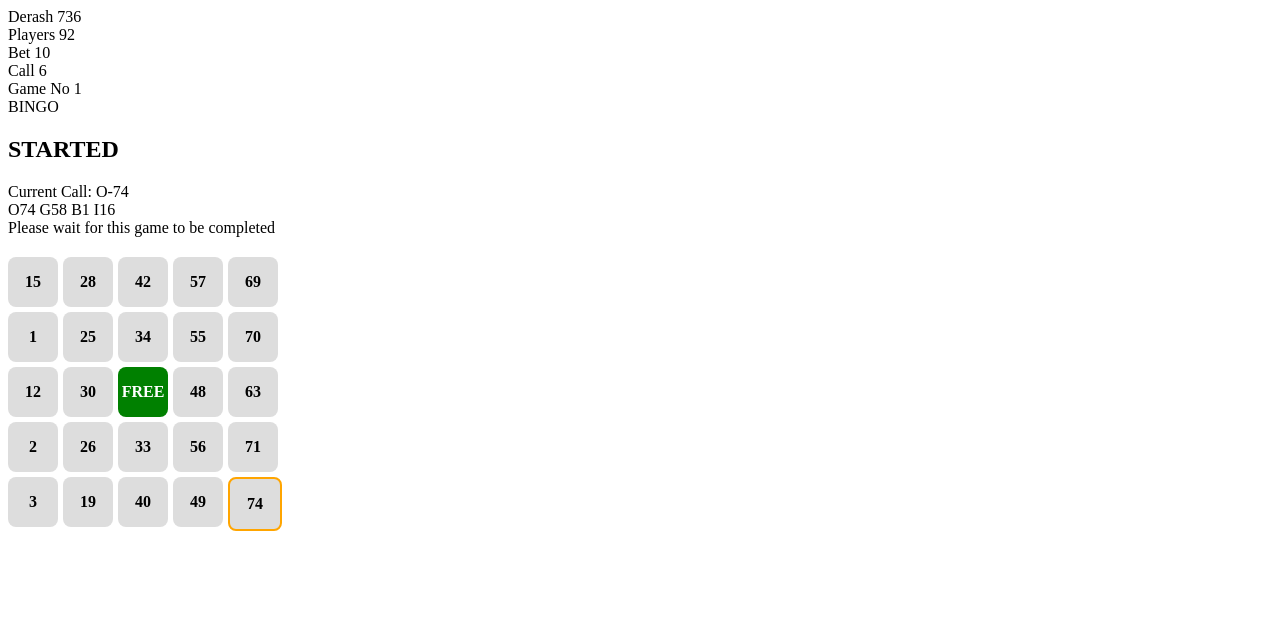
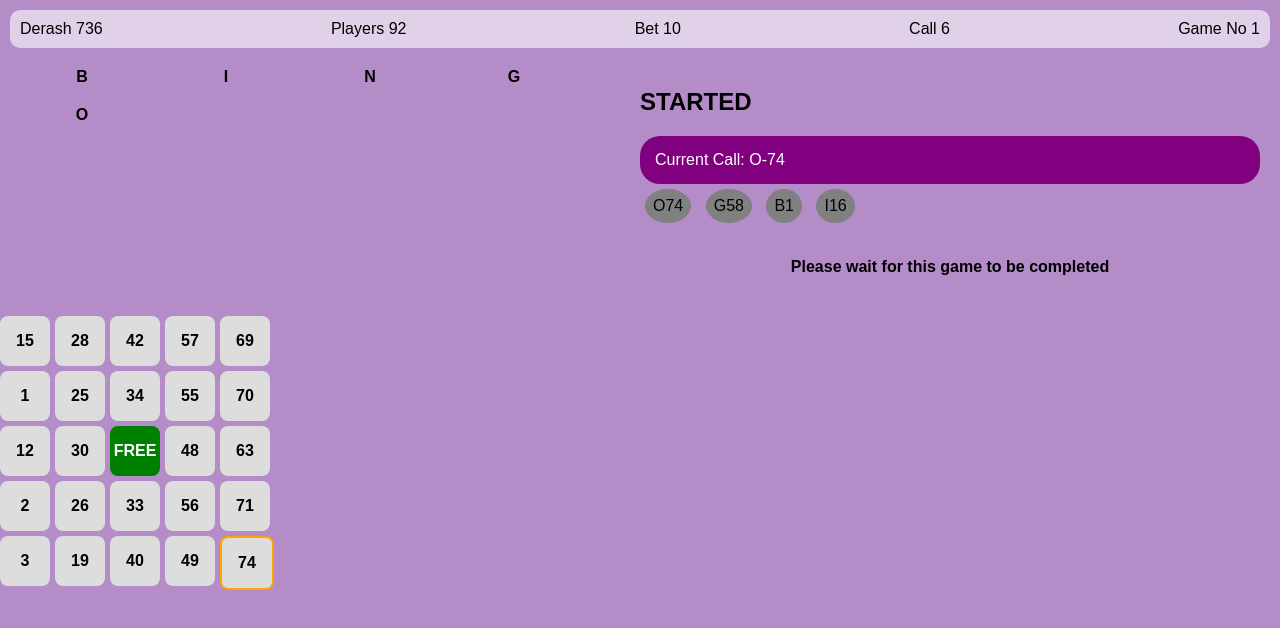
Before and after one commit to AbelaMark/bingo, a plain HTML site: page index.html in a window 1280 px wide. Drawn offline with Linux system fonts and the light colour scheme.

Commit message:
Update style.css

```diff
--- a/style.css
+++ b/style.css
@@ -1,3 +1,83 @@
+body {
+  font-family: Arial;
+  background: #b48cc7;
+  margin: 0;
+}
+
+.container {
+  padding: 10px;
+}
+
+.top-bar {
+  display: flex;
+  justify-content: space-between;
+  background: #e0d1e8;
+  padding: 10px;
+  border-radius: 10px;
+}
+
+.main {
+  display: flex;
+  margin-top: 10px;
+}
+
+.grid {
+  width: 50%;
+}
+
+.header span {
+  display: inline-block;
+  width: 20%;
+  text-align: center;
+  font-weight: bold;
+  padding: 10px;
+}
+
+#numbers {
+  display: grid;
+  grid-template-columns: repeat(5, 1fr);
+  gap: 5px;
+}
+
+.number {
+  background: #ddd;
+  padding: 10px;
+  text-align: center;
+  border-radius: 8px;
+}
+
+.active {
+  background: orange;
+  color: white;
+}
+
+.right {
+  width: 50%;
+  padding: 10px;
+}
+
+.current-call {
+  background: purple;
+  color: white;
+  padding: 15px;
+  border-radius: 20px;
+  margin-top: 10px;
+}
+
+.recent span {
+  background: gray;
+  padding: 8px;
+  margin: 5px;
+  border-radius: 50%;
+  display: inline-block;
+}
+
+.message {
+  margin-top: 30px;
+  text-align: center;
+  font-weight: bold;
+}
+
 .player-card {
   display: grid;
   grid-template-columns: repeat(5, 50px);
```
